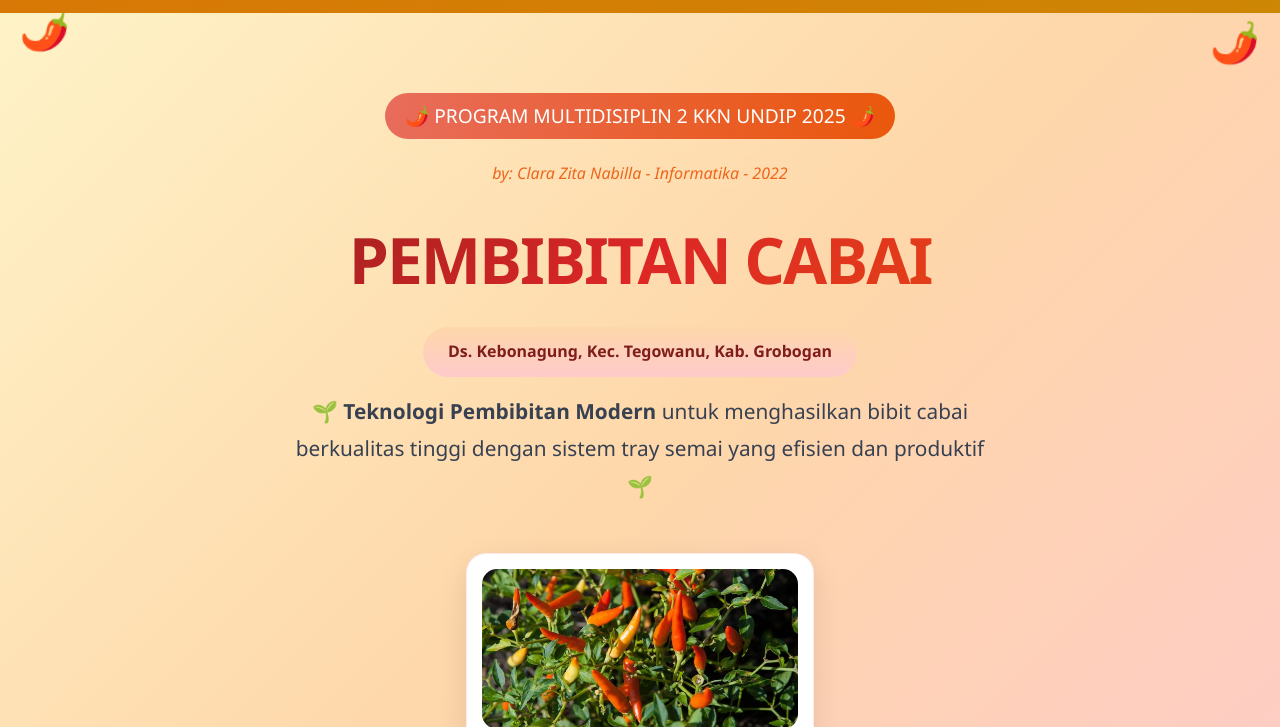
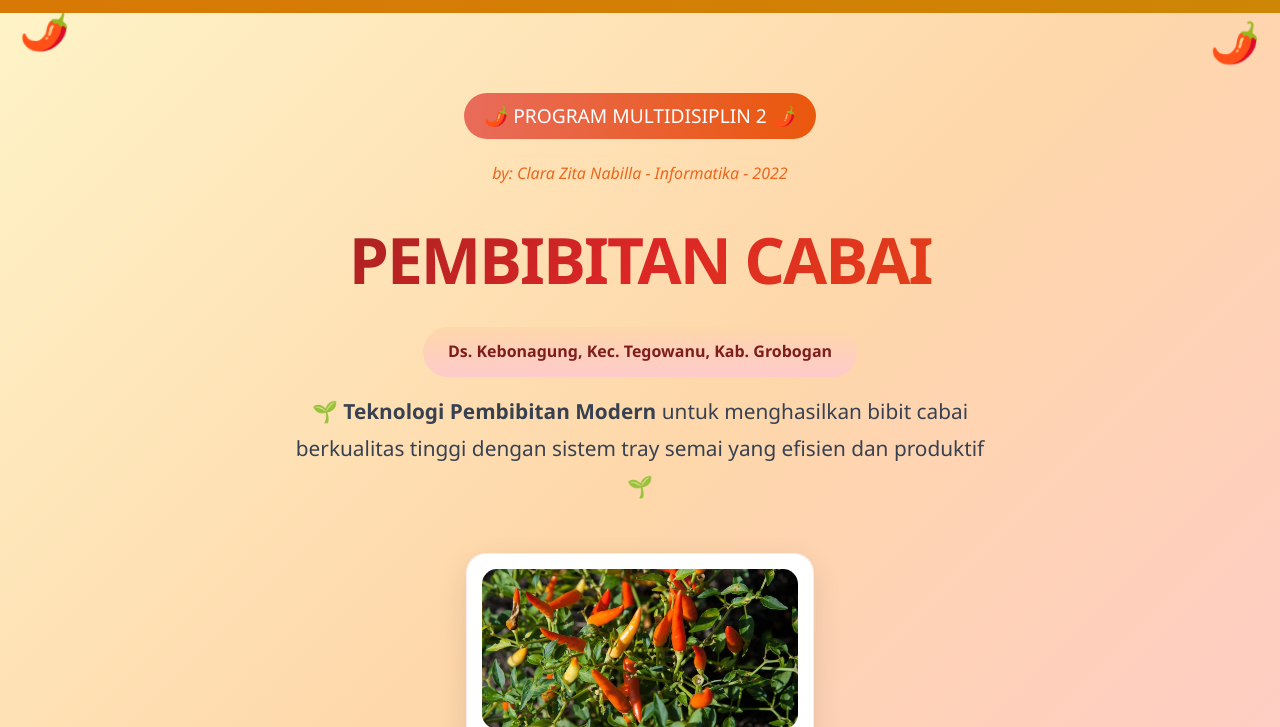
Before and after one commit to claraztn/greenhouse, a plain HTML site: page pembibitan.html in a window 1280 px wide. Shown: the part 73-800 px from the top of the page. Drawn offline with Linux system fonts and the light colour scheme.

Commit message:
Update pembibitan.html

```diff
--- a/pembibitan.html
+++ b/pembibitan.html
@@ -711,7 +711,7 @@
       <span class="decor bottom-left">🌱</span>
       <div class="container">
         <div class="hero-badge">
-          🌶️ PROGRAM MULTIDISIPLIN 2 KKN UNDIP 2025 🌶️
+          🌶️ PROGRAM MULTIDISIPLIN 2 🌶️
         </div>
         <br />
         <div class="hero-author">
```
